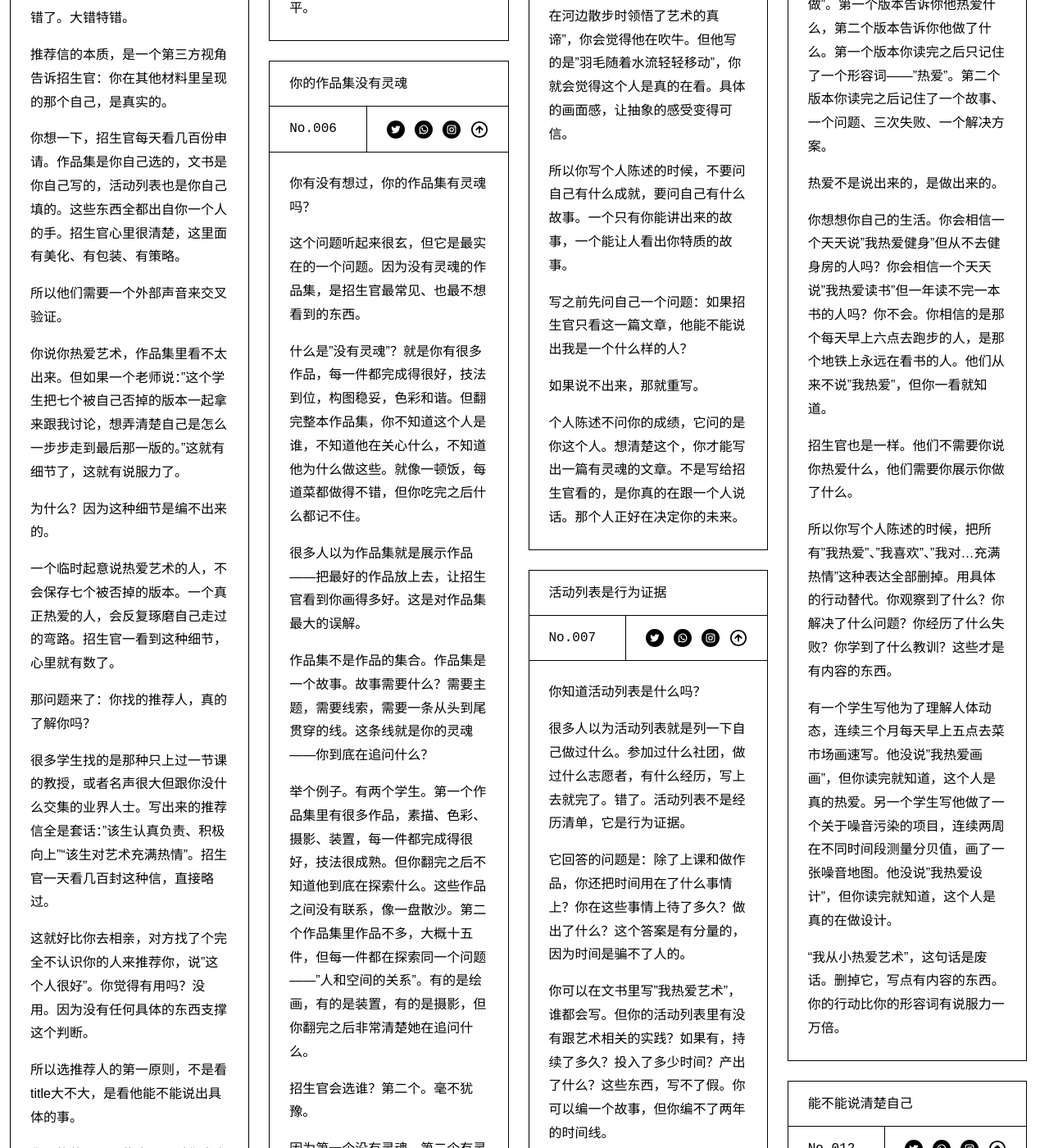
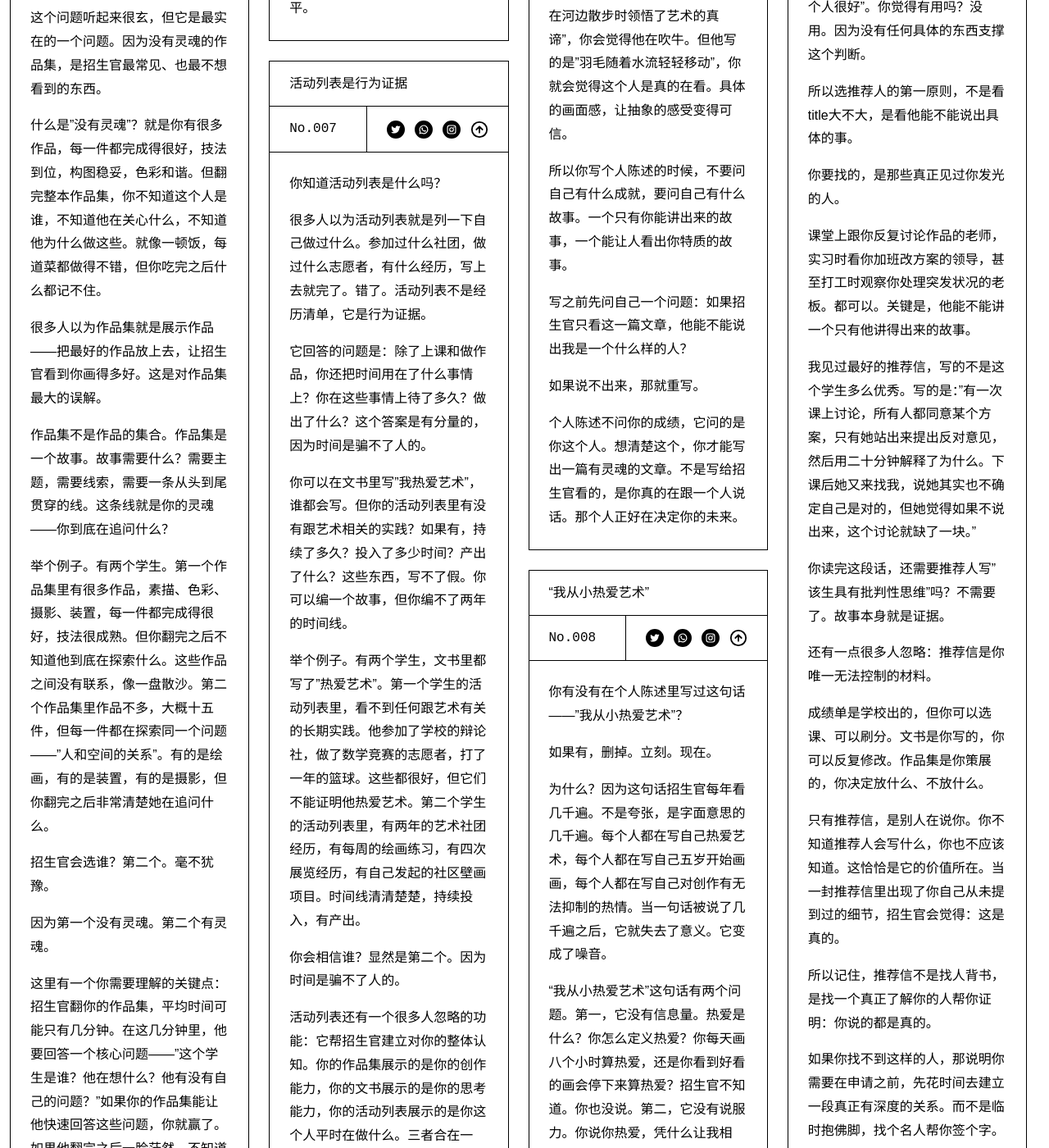
Before and after one commit to chriscxue/hanahana.studio, a Jekyll site: the page built from Channel.html, in a window 1280 px wide and 1400 px high, scrolled down 3180 px. Shown: the whole window at 82% size. Built offline with Jekyll 4.4.1, drawn with Linux system fonts in a browser that asks for light colours; some web fonts are replaced; some of the changed text lies outside the part shown.

Commit message:
瀑布流改为最矮列优先，首屏 10 篇
分列规则从"横序轮流进列"改成"每张放进当时最矮的那一列"。
教学笔记的卡片没有图、高度全由文章长短决定，横序轮流会让各列高度差累积到约2700px，
底部严重参差；改后约1500px。代价是阅读顺序不再是严格的横着数1234，这是取舍后的选择。

已放好的卡片不再移动，加载更多揭示的新卡片接着当时的列高继续填，避免页面跳动。
只有窗口缩放跨断点导致列数变化时才整体重排。

连带处理：重排时未揭示的卡片必须留在容器 DOM 里（display:none 不占位），
否则"加载更多"用 querySelectorAll 找不到它们。

首屏 20 改 10，每批仍是 10。

Co-Authored-By: Claude Opus 4.8 <noreply@anthropic.com>

```diff
--- a/Channel.html
+++ b/Channel.html
@@ -114,8 +114,9 @@ description: "HANAHANA STUDIO内容频道：艺术教学笔记、不废话艺术
         }
         /* 卡片本体样式在 assets/css/card.css（与独立页共用），这里只留瀑布流容器 */
 
-        /* JS紧凑瀑布流：卡片横序轮流分配进各列（1→列1、2→列2……5→回列1），每列内部往上贴紧，
-           消除grid整行对齐时"同行最高卡决定行高"产生的大空隙。无JS时退回grid布局。
+        /* JS紧凑瀑布流：卡片按原始顺序逐个放进当时最矮的那一列，每列内部往上贴紧，
+           既消除grid整行对齐的大空隙，也把各列高度拉平（详见下方JS处的说明）。
+           无JS时退回grid布局（横序、整行对齐）。
            列数由JS临时退回grid读取轨道数获得，CSS断点仍是列数的唯一权威 */
         .channel-cards.masonry { display: flex; align-items: flex-start; }
         .channel-cards.masonry .channel-cards-col { flex: 1; min-width: 0; display: flex; flex-direction: column; gap: 24px; }
@@ -166,7 +167,7 @@ description: "HANAHANA STUDIO内容频道：艺术教学笔记、不废话艺术
 
         initial=首屏显示几篇，batch=之后每点一次"加载更多"追加几篇
         {% endcomment %}
-        {% assign initial = 20 %}
+        {% assign initial = 10 %}
         {% assign batch = 10 %}
         {% assign notes_items = site.channel | where: "category", "notes" | sort: "order" %}
         {% comment %} 有"加载更多"按钮时，底边线交给按钮那一格画，避免两条线叠在一起 {% endcomment %}
@@ -285,7 +286,13 @@ description: "HANAHANA STUDIO内容频道：艺术教学笔记、不废话艺术
             location.reload();
         });
 
-        /* 紧凑瀑布流分配：横序轮流进列（k % 列数），列内贴紧堆叠。
+        /* 紧凑瀑布流分配：按原始顺序遍历卡片，每张放进当前最矮的那一列，列内贴紧堆叠。
+           教学笔记的卡片没有图、高度全由文章长短决定，篇幅差异大，早先的"横序轮流进列"
+           （k % 列数）会让各列高度差累积到约2700px，底部严重参差；改成最矮列优先后降到约1500px。
+           代价是阅读顺序不再是严格的"横着数1234"，这是取舍后的选择。
+
+           增量放置：已经放进列里的卡片不再移动（重排会让页面跳动），"加载更多"揭示的新卡片
+           接着按当时的列高继续填。只有列数变化（resize跨断点）才整体重排。
            列数测法=临时摘掉masonry类退回grid、数gridTemplateColumns轨道（CSS断点是唯一权威）；
            display:none的容器测不出真实轨道（返回未解析的repeat()写法），跳过等showCategory再触发 */
         (function () {
@@ -298,21 +305,37 @@ description: "HANAHANA STUDIO内容频道：艺术教学笔记、不废话艺术
                 }
                 container.classList.remove('masonry');
                 var tracks = getComputedStyle(container).gridTemplateColumns.split(' ').length;
+                container.classList.add('masonry');
+
                 if (tracks !== container.__cols) {
                     container.__cols = tracks;
                     container.innerHTML = '';
-                    var cols = [];
+                    container.__colEls = [];
                     for (var i = 0; i < tracks; i++) {
                         var col = document.createElement('div');
                         col.className = 'channel-cards-col';
                         container.appendChild(col);
-                        cols.push(col);
+                        container.__colEls.push(col);
                     }
-                    container.__cards.forEach(function (card, k) {
-                        cols[k % tracks].appendChild(card);
+                    /* 卡片先全部挂回容器本身：还没揭示的那些必须留在DOM里，
+                       否则"加载更多"按 querySelectorAll 找不到它们。
+                       它们是 display:none，在flex容器里不占位，不影响列的排布 */
+                    container.__cards.forEach(function (card) {
+                        container.appendChild(card);
+                        card.__placed = false;
                     });
                 }
-                container.classList.add('masonry');
+
+                var cols = container.__colEls;
+                container.__cards.forEach(function (card) {
+                    if (card.__placed || card.classList.contains('is-hidden')) return;
+                    var shortest = 0;
+                    for (var i = 1; i < cols.length; i++) {
+                        if (cols[i].offsetHeight < cols[shortest].offsetHeight) shortest = i;
+                    }
+                    cols[shortest].appendChild(card);
+                    card.__placed = true;
+                });
             }
 
             window.__channelMasonry = function () {
```
